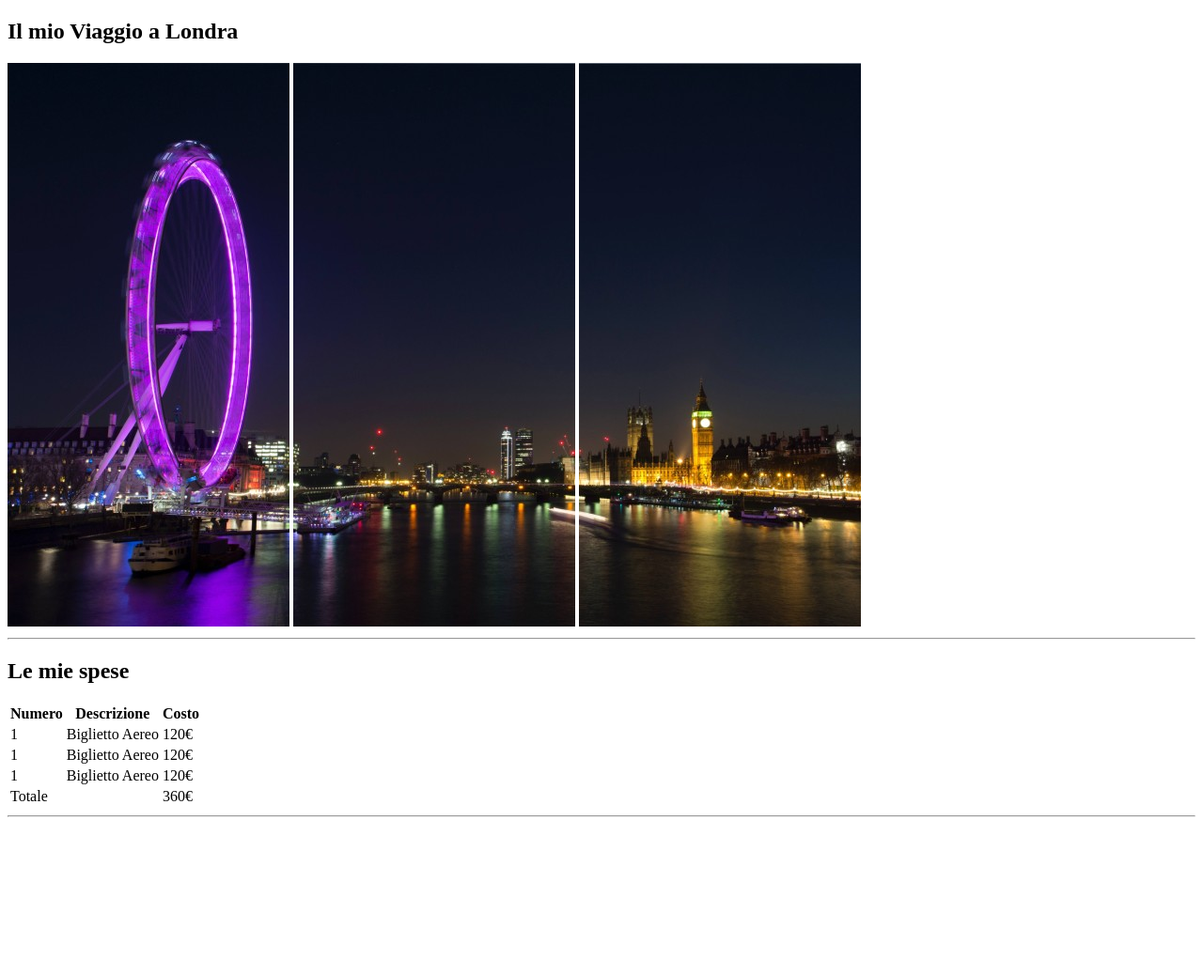
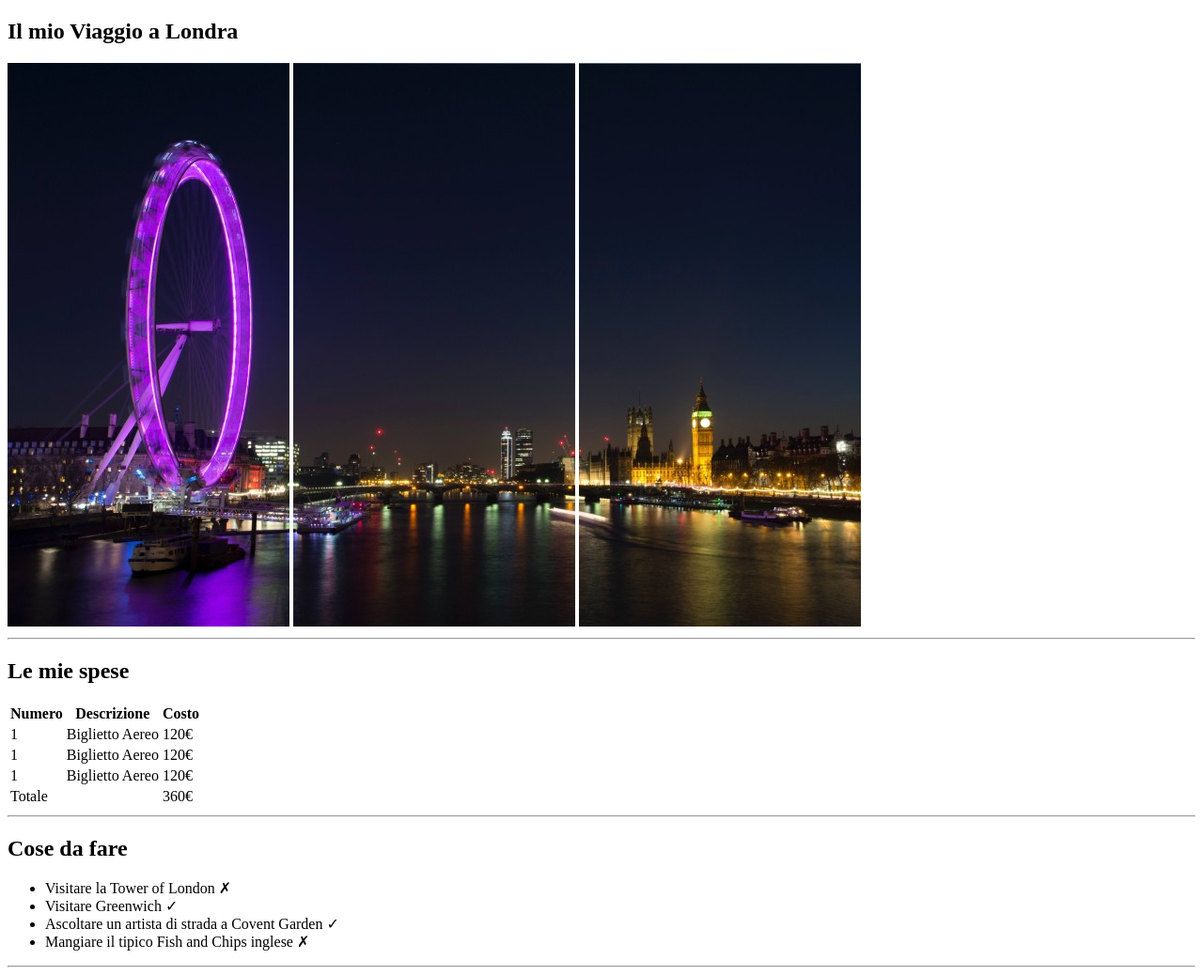
Before and after one commit to Ashyzan/html-london-trip, a plain HTML site: page index.html in a window 1280 px wide. Shown: the whole page at 94% size. Before the commit the page ends 878 px from the top, so only its background shows below. Drawn offline with Linux system fonts and the light colour scheme.

Commit message:
insert unordered list "cose da fare"

```diff
--- a/index.html
+++ b/index.html
@@ -56,6 +56,16 @@
     </section>
     <hr>
     <!-- terza sezione : lista cose da fare -->
+    <section>
+        <h2>Cose da fare</h2>
+    <ul>
+        <li>Visitare la Tower of London &#10007;</li>
+        <li>Visitare Greenwich &#10003;</li>
+        <li>Ascoltare un artista di strada a Covent Garden &#10003;</li>
+        <li>Mangiare il tipico Fish and Chips inglese &#10007;</li>
+    </ul>
+    </section>
+    <hr>
 
 </body>
 </html>
```
